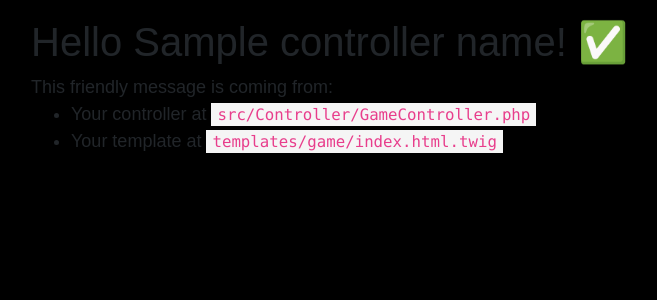
After one commit to finchmeister/whatsapp-who-said-it, a Symfony app: template templates/game/index.html.twig in a window 1280 px wide. The commit adds this page. Shown: the top 300 px of the page, without its empty margins (209-866 px from the left). Run offline with Twig, Linux system fonts and the light colour scheme; the template is opened without the code that fills it: most values are stand-ins (such as "Sample title", 1, 10 or a date in 2020); style sheets or scripts are compiled from the project's sources; some libraries are stand-ins or nearby versions.

Commit message:
Add front end stuff

```diff
--- /dev/null
+++ b/assets/css/app.scss
@@ -0,0 +1,7 @@
+// customize some Bootstrap variables
+$brand-primary: darken(#428bca, 20%);
+
+$body-bg: #000;
+
+// the ~ allows you to reference things in node_modules
+@import '~bootstrap/scss/bootstrap';
--- a/package.json
+++ b/package.json
@@ -1,6 +1,9 @@
 {
     "devDependencies": {
-        "@symfony/webpack-encore": "^0.17.0"
+        "@symfony/webpack-encore": "^0.17.0",
+        "bootstrap": "^4.1.0",
+        "node-sass": "^4.8.3",
+        "sass-loader": "^6.0.7"
     },
     "license": "UNLICENSED",
     "private": true,
--- a/templates/base.html.twig
+++ b/templates/base.html.twig
@@ -3,6 +3,8 @@
     <head>
         <meta charset="UTF-8">
         <title>{% block title %}Welcome!{% endblock %}</title>
+
+        <link rel="stylesheet" href="{{ asset('build/css/app.css') }}">
         {% block stylesheets %}{% endblock %}
     </head>
     <body>
--- /dev/null
+++ b/templates/game/index.html.twig
@@ -0,0 +1,21 @@
+{% extends 'base.html.twig' %}
+
+{% block title %}Hello {{ controller_name }}!{% endblock %}
+
+
+{% block body %}
+<style>
+    .example-wrapper { margin: 1em auto; max-width: 800px; width: 95%; font: 18px/1.5 sans-serif; }
+    .example-wrapper code { background: #F5F5F5; padding: 2px 6px; }
+</style>
+
+<div class="example-wrapper">
+    <h1>Hello {{ controller_name }}! ✅</h1>
+
+    This friendly message is coming from:
+    <ul>
+        <li>Your controller at <code>src/Controller/GameController.php</code></li>
+        <li>Your template at <code>templates/game/index.html.twig</code></li>
+    </ul>
+</div>
+{% endblock %}
--- a/webpack.config.js
+++ b/webpack.config.js
@@ -12,10 +12,10 @@ Encore
 
     // uncomment to define the assets of the project
     // .addEntry('js/app', './assets/js/app.js')
-    // .addStyleEntry('css/app', './assets/css/app.scss')
+    .addStyleEntry('css/app', './assets/css/app.scss')
 
     // uncomment if you use Sass/SCSS files
-    // .enableSassLoader()
+    .enableSassLoader()
 
     // uncomment for legacy applications that require $/jQuery as a global variable
     // .autoProvidejQuery()
```
Also changed, not shown: src/Controller/GameController.php (added, +19 -0 lines), readme.md (added), 1 other file.
